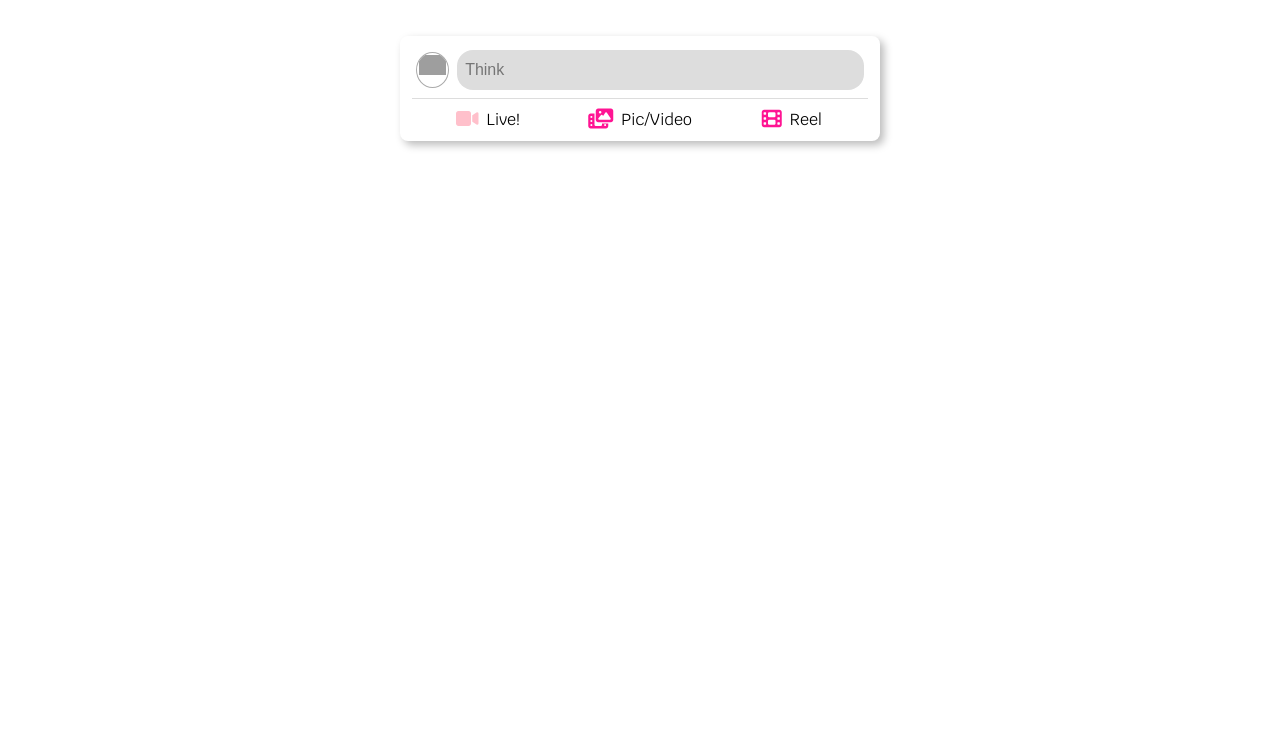
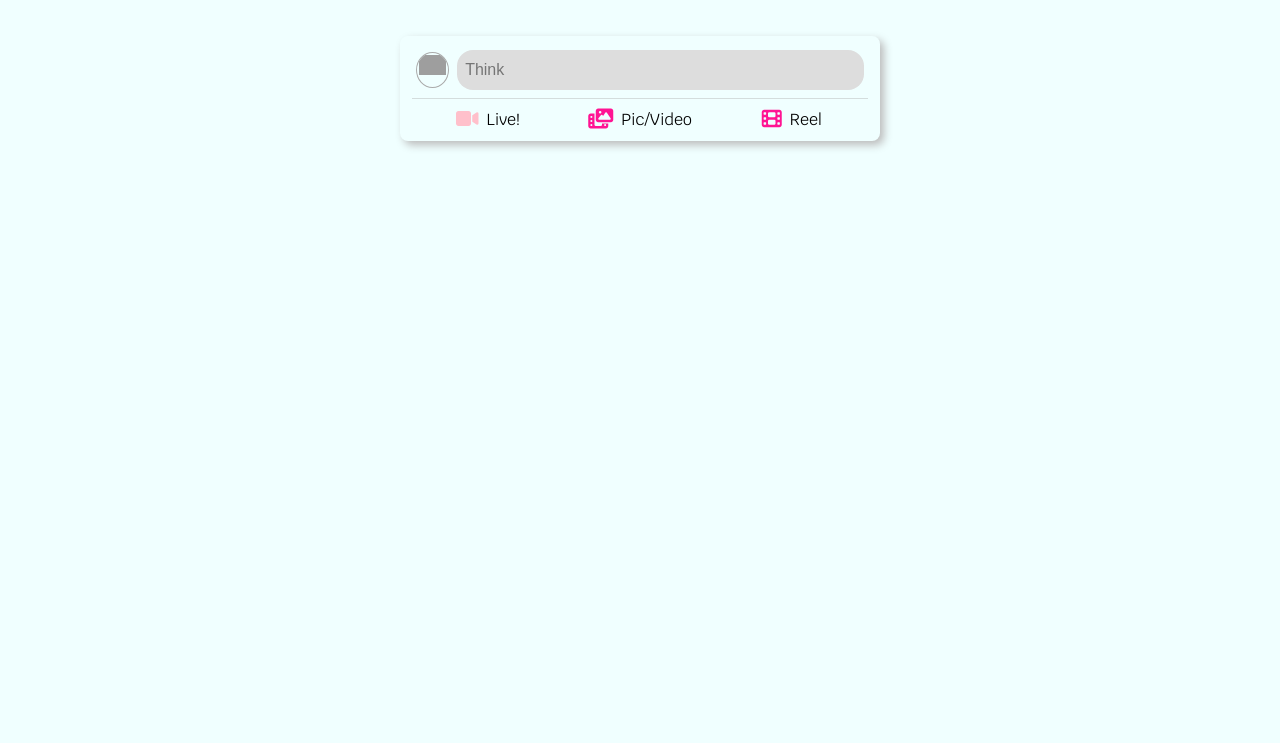
Before and after one commit to BuayCh/honework4, a plain HTML site: page index.html in a window 1280 px wide. Shown: the part 57-800 px from the top of the page. Drawn offline with Linux system fonts and the light colour scheme; grey boxes are pictures that could not be loaded.

Commit message:
delete comment in CSS

```diff
--- a/styles.css
+++ b/styles.css
@@ -8,10 +8,10 @@
 
 body {
     font-family: "Krub", serif;
+    background-color: azure;
 }
 
 .post {
-  /* background-color: aquamarine; */
   width: 480px;
   margin: 50px auto;
   border-radius: 8px;
@@ -20,7 +20,6 @@ body {
 }
 
 .row1 {
-  /* background-color: antiquewhite; */
   height: 32px;
   display: flex;
   gap: 8px;
@@ -60,8 +59,6 @@ body {
 }
 
 .row2 > * {
-  /* border: 1px dashed red; */
-  /* flex-grow: 1; */
   flex-basis: 100%;
   cursor: pointer;
 }
```
